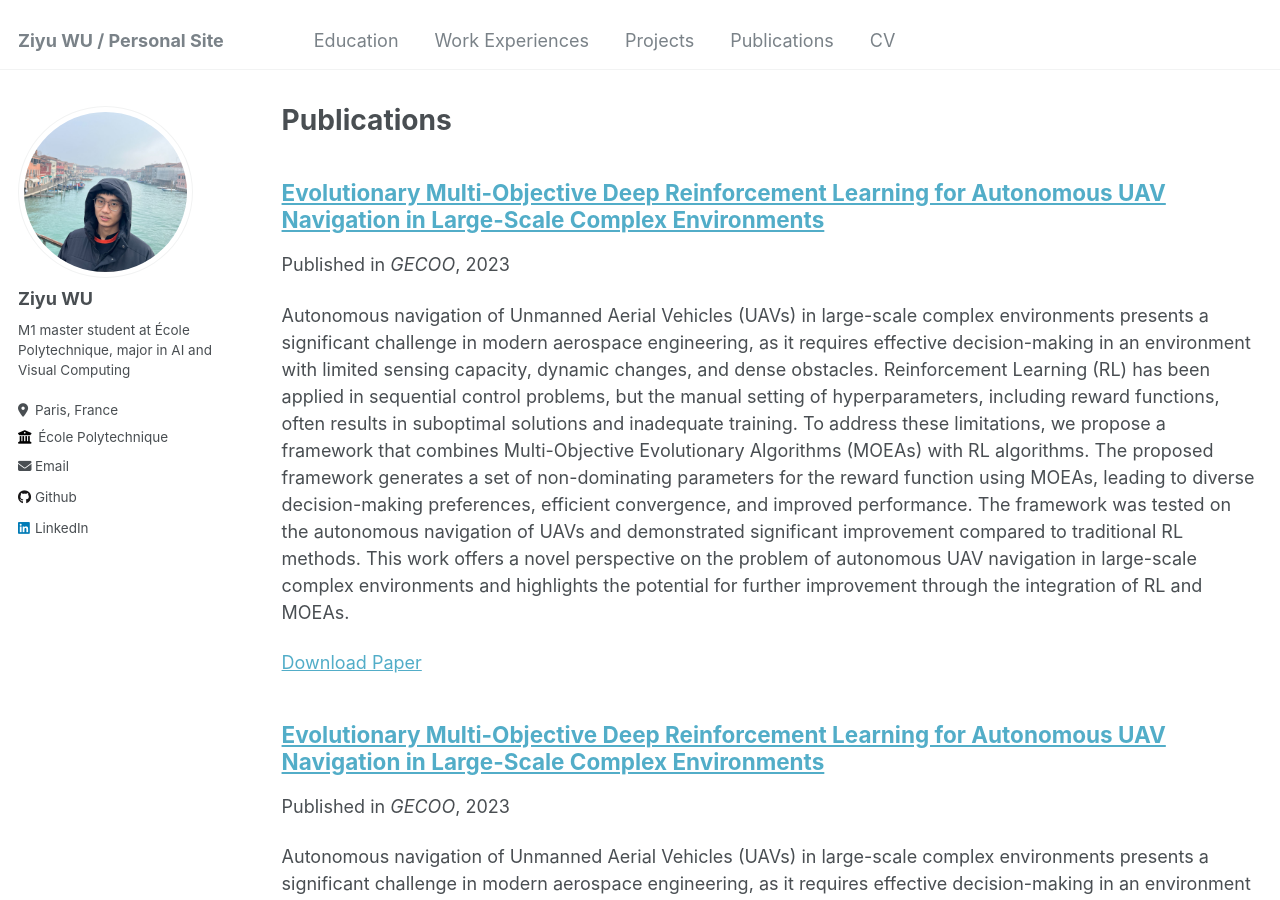
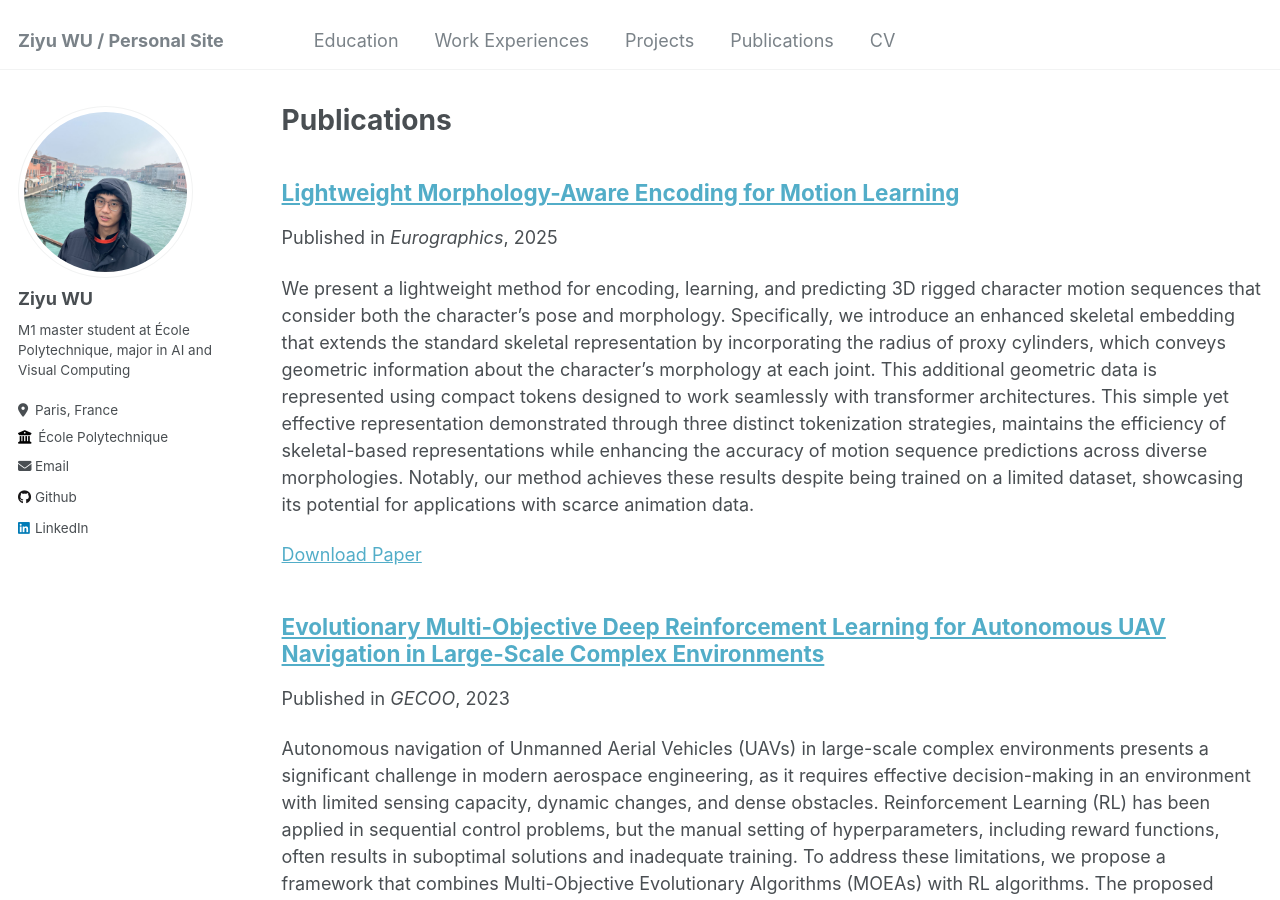
Before and after one commit to 172698691/172698691.github.io, a Jekyll site: the page built from _pages/publications.md, in a window 1280 px wide and 900 px high. Built offline with Jekyll 4.4.1, drawn with Linux system fonts in a browser that asks for light colours.

Commit message:
Update EG-25.md

```diff
--- a/_publications/EG-25.md
+++ b/_publications/EG-25.md
@@ -1,9 +1,9 @@
 ---
-title: "Evolutionary Multi-Objective Deep Reinforcement Learning for Autonomous UAV Navigation in Large-Scale Complex Environments"
+title: "Lightweight Morphology-Aware Encoding for Motion Learning"
 collection: publications
-permalink: /publication/GECOO-23
-excerpt: 'Autonomous navigation of Unmanned Aerial Vehicles (UAVs) in large-scale complex environments presents a significant challenge in modern aerospace engineering, as it requires effective decision-making in an environment with limited sensing capacity, dynamic changes, and dense obstacles. Reinforcement Learning (RL) has been applied in sequential control problems, but the manual setting of hyperparameters, including reward functions, often results in suboptimal solutions and inadequate training. To address these limitations, we propose a framework that combines Multi-Objective Evolutionary Algorithms (MOEAs) with RL algorithms. The proposed framework generates a set of non-dominating parameters for the reward function using MOEAs, leading to diverse decision-making preferences, efficient convergence, and improved performance. The framework was tested on the autonomous navigation of UAVs and demonstrated significant improvement compared to traditional RL methods. This work offers a novel perspective on the problem of autonomous UAV navigation in large-scale complex environments and highlights the potential for further improvement through the integration of RL and MOEAs.'
-date: 2023-07-12
-venue: 'GECOO'
-paperurl: 'https://dl.acm.org/doi/abs/10.1145/3583131.3590446'
+permalink: /publication/EG-25
+excerpt: "We present a lightweight method for encoding, learning, and predicting 3D rigged character motion sequences that consider both the character's pose and morphology. Specifically, we introduce an enhanced skeletal embedding that extends the standard skeletal representation by incorporating the radius of proxy cylinders, which conveys geometric information about the character's morphology at each joint. This additional geometric data is represented using compact tokens designed to work seamlessly with transformer architectures. This simple yet effective representation demonstrated through three distinct tokenization strategies, maintains the efficiency of skeletal-based representations while enhancing the accuracy of motion sequence predictions across diverse morphologies. Notably, our method achieves these results despite being trained on a limited dataset, showcasing its potential for applications with scarce animation data."
+date: 2025-05-12
+venue: 'Eurographics'
+paperurl: 'https://eg25.cs.ucl.ac.uk/main/talks.html?type=Short%20Paper'
 ---
```
